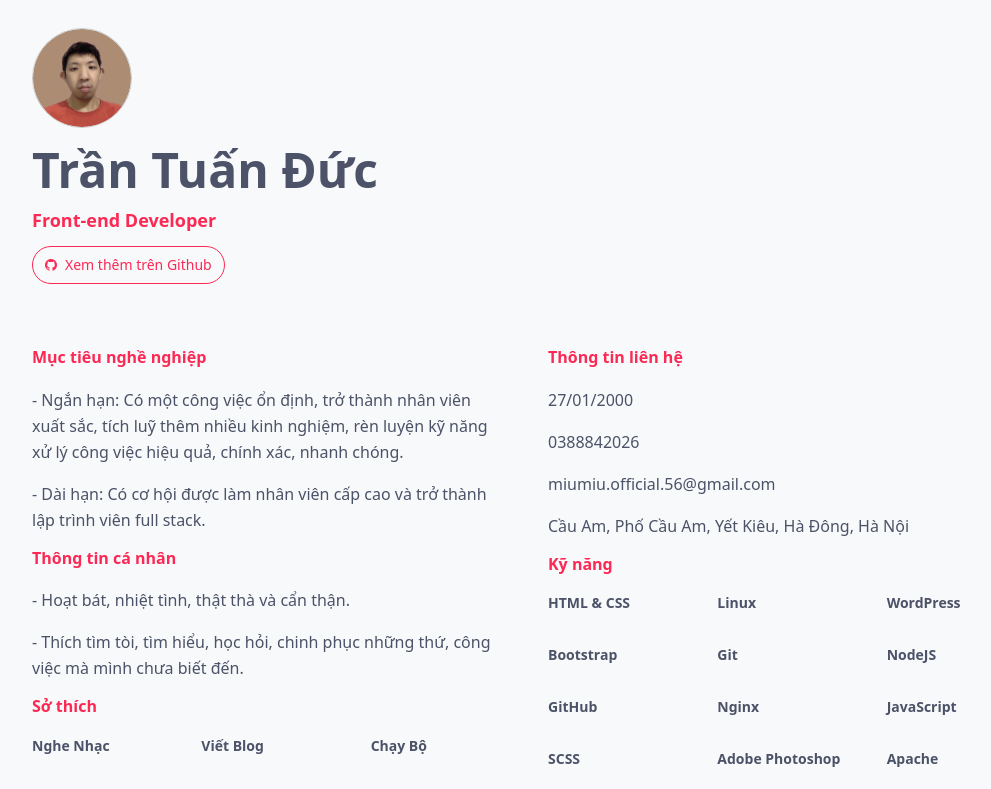
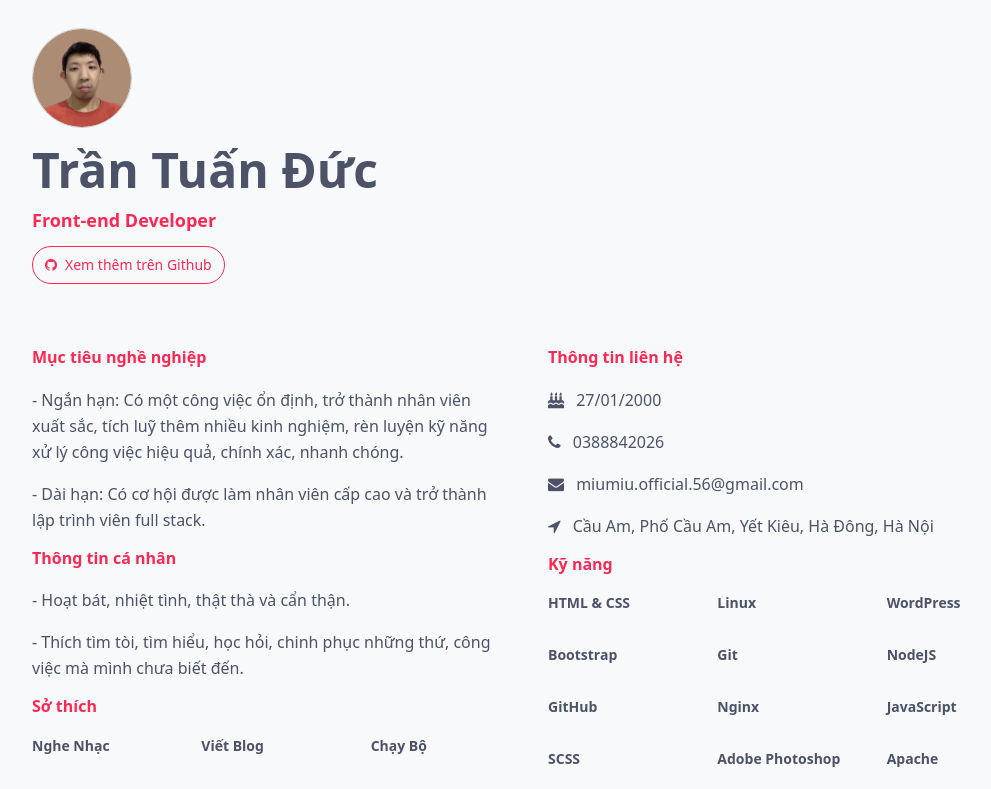
Before and after one commit to tuanductran/cv, a Vue app: page / in a window 1280 px wide. Shown: the top 789 px of the page, without its empty margins (112-1103 px from the left). Built offline with nearby package versions, Linux system fonts and the light colour scheme.

Commit message:
Update index.vue
Add icon

```diff
--- a/src/views/About/index.vue
+++ b/src/views/About/index.vue
@@ -56,16 +56,22 @@
                </h2>
                <!-- contacts info -->
                <p class="leading-relaxed mb-4 last:mb-0 text-color-body dark:text-white" v-for="contactinfo_birthday, k in about.contactinfo_birthday" :key="`contactinfo_birthday-${ k }`">
-                  {{ contactinfo_birthday }}
+                  <i class="fa fa-birthday-cake mr-2" /> {{ contactinfo_birthday }}
                </p>
                <p class="leading-relaxed mb-4 last:mb-0 text-color-body dark:text-white" v-for="contactinfo_phone, k in about.contactinfo_phone" :key="`contactinfo_phone-${ k }`">
-                  <a :href="`tel:${ contactinfo_phone }`">{{ contactinfo_phone }}</a>
+                  <a :href="`tel:${ contactinfo_phone }`">
+                    <i class="fa fa-phone mr-2" /> {{ contactinfo_phone }}
+                  </a>
                </p>
                <p class="leading-relaxed mb-4 last:mb-0 text-color-body dark:text-white" v-for="contactinfo_email, k in about.contactinfo_email" :key="`contactinfo_email-${ k }`">
-                  <a :href="`mailto:${ contactinfo_email }`">{{ contactinfo_email }}</a>
+                  <a :href="`mailto:${ contactinfo_email }`">
+                    <i class="fa fa-envelope mr-2" /> {{ contactinfo_email }}
+                  </a>
                </p>
                <p class="leading-relaxed mb-4 last:mb-0 text-color-body dark:text-white" v-for="contactinfo_address, k in about.contactinfo_address" :key="`contactinfo_address-${ k }`">
-                  <a :href="`https://www.google.com.vn/search?q=${ contactinfo_address }`" target="_blank">{{ contactinfo_address }}</a>
+                  <a :href="`https://www.google.com.vn/search?q=${ contactinfo_address }`" target="_blank">
+                    <i class="fa fa-location-arrow mr-2" /> {{ contactinfo_address }}
+                  </a>
                </p>
                <!-- End skills list -->
                <!-- Certificate -->
```
